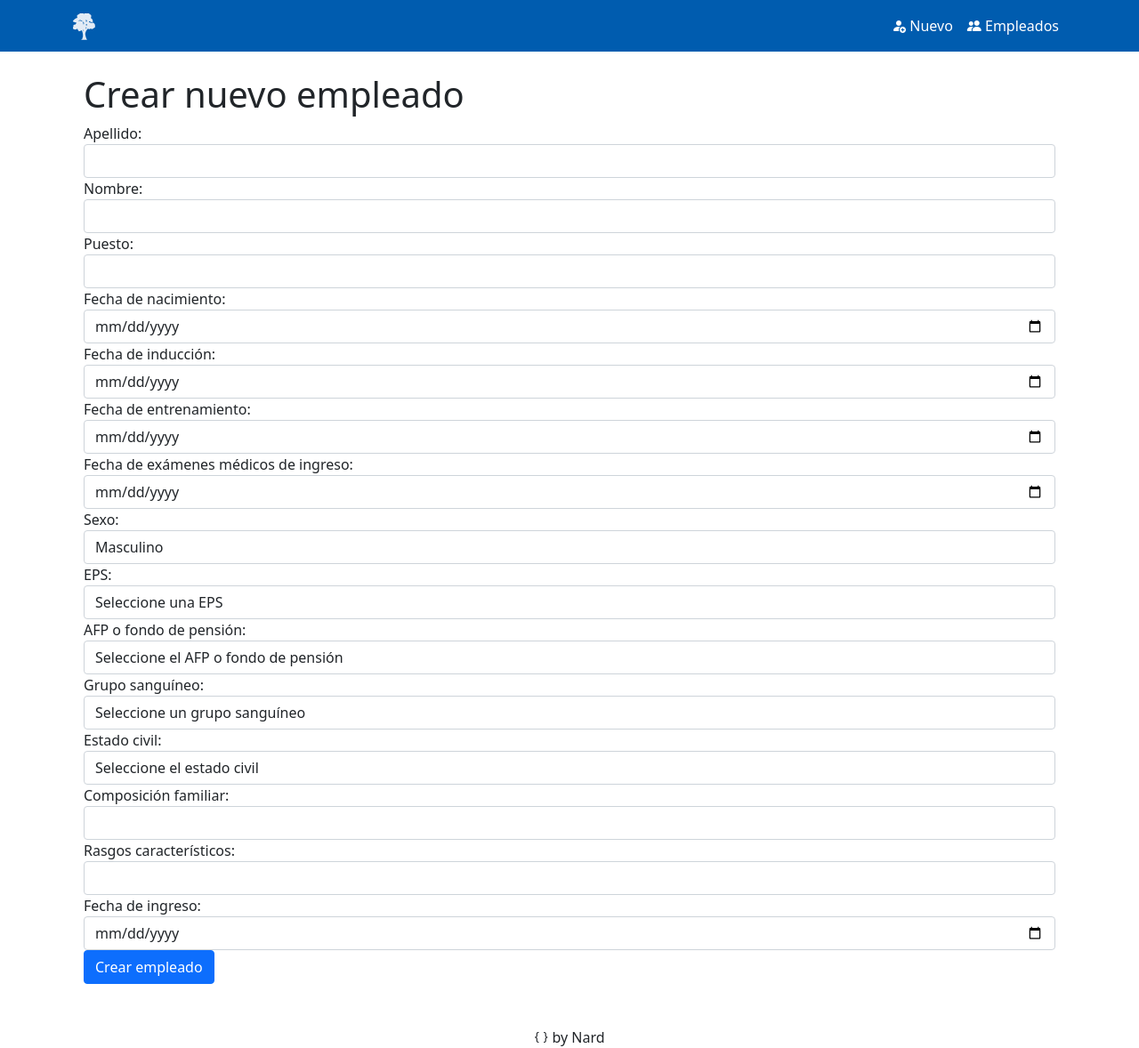
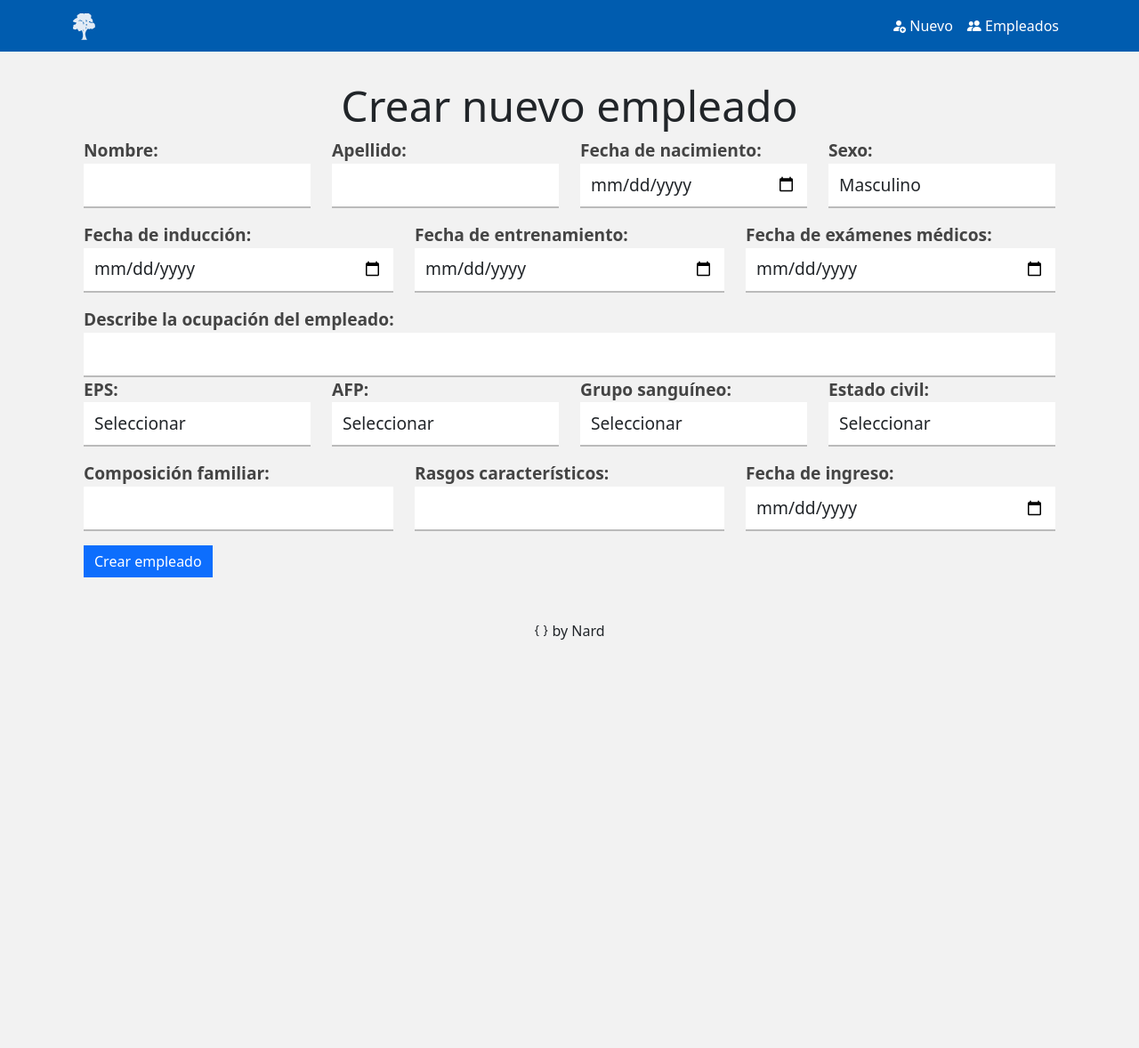
Before and after one commit to nardbyte/empleados, a PHP site: page /registrar.php in a window 1280 px wide. Shown: the whole page at 89% size. After the commit the page ends 719 px from the top, so only its background shows below. Run offline with PHP 8.4, Linux system fonts and the light colour scheme.

Commit message:
Fix view

```diff
--- a/inc/footer.php
+++ b/inc/footer.php
@@ -3,6 +3,7 @@
       <div class="text-center mt-5"><i class="bi bi-braces"></i> by Nard</div>
    </footer>
    <script src="https://cdn.jsdelivr.net/npm/bootstrap@5.1.3/dist/js/bootstrap.bundle.min.js" integrity="sha384-ka7Sk0Gln4gmtz2MlQnikT1wXgYsOg+OMhuP+IlRH9sENBO0LRn5q+8nbTov4+1p" crossorigin="anonymous"></script>
+
    </body>
 
    </html>
--- a/inc/header.php
+++ b/inc/header.php
@@ -7,16 +7,62 @@
     <link href="https://cdn.jsdelivr.net/npm/bootstrap@5.1.3/dist/css/bootstrap.min.css" rel="stylesheet" integrity="sha384-1BmE4kWBq78iYhFldvKuhfTAU6auU8tT94WrHftjDbrCEXSU1oBoqyl2QvZ6jIW3" crossorigin="anonymous">
     <link rel="stylesheet" href="https://cdn.jsdelivr.net/npm/bootstrap-icons@1.10.3/font/bootstrap-icons.css">
     <style>
+        body {
+            background-color: #f2f2f2;
+            user-select: none;
+            -moz-user-select: none;
+            -webkit-user-select: none;
+            -ms-user-select: none;
+        }
+
+        img {
+            user-drag: none;
+            -webkit-user-drag: none;
+        }
+
         nav .navbar-nav li a,
         a.navbar-brand {
             color: white !important;
+        }
+
+        h1 {
+            font-size: 3rem;
+            text-align: center;
+            margin-top: 2rem;
+        }
+
+        /* CSS Custom for add new */
+
+        label {
+            font-size: 1.2rem;
+            font-weight: bold;
+            color: #444;
+        }
+
+        .form-control {
+            height: 50px;
+            font-size: 1.2rem;
+            border-radius: 0;
+            border: none;
+            box-shadow: none;
+            border-bottom: 2px solid #bbb;
+        }
+
+        .form-control:focus {
+            box-shadow: none;
+            border-bottom: 2px solid #6c757d;
+        }
+
+        .btn-primary {
+            border-radius: 0;
+            border: none;
+            box-shadow: none;
         }
     </style>
     <title>Empleados</title>
 </head>
 
 <body>
-
     <nav class="navbar navbar-expand-lg link-light mb-4" style="background-color: #005caf;">
         <div class="container">
             <a class="navbar-brand"><img src="./assets/images/arbol.svg" width="25" height="30"></a>
--- a/registrar.php
+++ b/registrar.php
@@ -58,46 +58,54 @@ if (isset($_POST["crear"])) {
 <div class="container">
     <h1>Crear nuevo empleado</h1>
     <form method="post">
-        <div class="form-group">
+
+        <div class="row mb-3">
+            <div class="col">
+                <label for="nombre">Nombre:</label>
+                <input type="text" class="form-control" id="nombre" name="nombre">
+            </div>
+            <div class="col">
                 <label for="apellido">Apellido:</label>
                 <input type="text" class="form-control" id="apellido" name="apellido">
             </div>
-        <div class="form-group">
-            <label for="nombre">Nombre:</label>
-            <input type="text" class="form-control" id="nombre" name="nombre">
-        </div>
-        <div class="form-group">
-            <label for="puesto">Puesto:</label>
-            <input type="text" class="form-control" id="puesto" name="puesto">
-        </div>
-        <div class="form-group">
+            <div class="col">
                 <label for="fecha_nacimiento">Fecha de nacimiento:</label>
                 <input type="date" class="form-control" id="fecha_nacimiento" name="fecha_nacimiento">
             </div>
-        <div class="form-group">
-            <label for="induccion">Fecha de inducción:</label>
-            <input type="date" class="form-control" id="induccion" name="induccion">
-        </div>
-        <div class="form-group">
-            <label for="entrenamiento">Fecha de entrenamiento:</label>
-            <input type="date" class="form-control" id="entrenamiento" name="entrenamiento">
-        </div>
-        <div class="form-group">
-            <label for="examenes_medicos_ingreso">Fecha de exámenes médicos de ingreso:</label>
-            <input type="date" class="form-control" id="examenes_medicos_ingreso" name="examenes_medicos_ingreso">
-        </div>
-        <div class="form-group">
+            <div class="col">
                 <label for="sexo">Sexo:</label>
                 <select class="form-control" id="sexo" name="sexo">
                     <option value="masculino">Masculino</option>
                     <option value="femenino">Femenino</option>
-                <option value="otro">Otro</option>
                 </select>
             </div>
-        <div class="form-group">
+        </div>
+
+        <div class="row mb-3">
+            <div class="col">
+                <label for="induccion">Fecha de inducción:</label>
+                <input type="date" class="form-control" id="induccion" name="induccion">
+            </div>
+            <div class="col">
+                <label for="entrenamiento">Fecha de entrenamiento:</label>
+                <input type="date" class="form-control" id="entrenamiento" name="entrenamiento">
+            </div>
+            <div class="col">
+                <label for="examenes_medicos_ingreso">Fecha de exámenes médicos:</label>
+                <input type="date" class="form-control" id="examenes_medicos_ingreso" name="examenes_medicos_ingreso">
+            </div>
+        </div>
+
+        <div class="col">
+            <label for="puesto">Describe la ocupación del empleado:</label>
+            <input type="text" class="form-control" id="puesto" name="puesto">
+        </div>
+
+        <div class="row mb-3">
+            <div class="col">
                 <label for="afp">EPS:</label>
                 <select class="form-control" id="eps" name="eps">
-                <option value="">Seleccione una EPS</option>
+                    <option value="">Seleccionar</option>
                     <option value="Aliansalud">Aliansalud</option>
                     <option value="Cafam EPS">Cafam EPS</option>
                     <option value="Capital Salud EPS">Capital Salud EPS</option>
@@ -119,10 +127,10 @@ if (isset($_POST["crear"])) {
                 </select>
             </div>
 
-        <div class="form-group">
-            <label for="afp">AFP o fondo de pensión:</label>
+            <div class="col">
+                <label for="afp">AFP:</label>
                 <select class="form-control" id="afp" name="afp">
-                <option value="">Seleccione el AFP o fondo de pensión</option>
+                    <option value="">Seleccionar</option>
                     <option value="Skandia">Skandia</option>
                     <option value="Porvenir">Porvenir</option>
                     <option value="Colfondos">Colfondos</option>
@@ -143,10 +151,10 @@ if (isset($_POST["crear"])) {
                 </select>
             </div>
 
-        <div class="form-group">
+            <div class="col">
                 <label for="grupo_sanguineo">Grupo sanguíneo:</label>
                 <select class="form-control" id="grupo_sanguineo" name="grupo_sanguineo">
-                <option value="">Seleccione un grupo sanguíneo</option>
+                    <option value="">Seleccionar</option>
                     <option value="A+">A+</option>
                     <option value="A-">A-</option>
                     <option value="B+">B+</option>
@@ -157,11 +165,10 @@ if (isset($_POST["crear"])) {
                     <option value="O-">O-</option>
                 </select>
             </div>
-
-        <div class="form-group">
+            <div class="col">
                 <label for="estado_civil">Estado civil:</label>
                 <select class="form-control" id="estado_civil" name="estado_civil">
-                <option value="">Seleccione el estado civil</option>
+                    <option value="">Seleccionar</option>
                     <option value="soltero">Soltero/a</option>
                     <option value="casado">Casado/a</option>
                     <option value="viudo">Viudo/a</option>
@@ -169,17 +176,22 @@ if (isset($_POST["crear"])) {
                     <option value="union_libre">Unión libre</option>
                 </select>
             </div>
-        <div class="form-group">
+        </div>
+
+
+        <div class="row mb-3">
+            <div class="col">
                 <label for="composicion_familiar">Composición familiar:</label>
                 <input type="text" class="form-control" id="composicion_familiar" name="composicion_familiar">
             </div>
-        <div class="form-group">
+            <div class="col">
                 <label for="rasgos_caracteristicos">Rasgos característicos:</label>
                 <input type="text" class="form-control" id="rasgos_caracteristicos" name="rasgos_caracteristicos">
             </div>
-        <div class="form-group">
+            <div class="col">
                 <label for="fecha_ingreso">Fecha de ingreso:</label>
                 <input type="date" class="form-control" id="fecha_ingreso" name="fecha_ingreso">
+            </div>
         </div>
         <button type="submit" class="btn btn-primary" name="crear">Crear empleado</button>
     </form>
```
Lines whose indentation alone changed are shown as unchanged.
